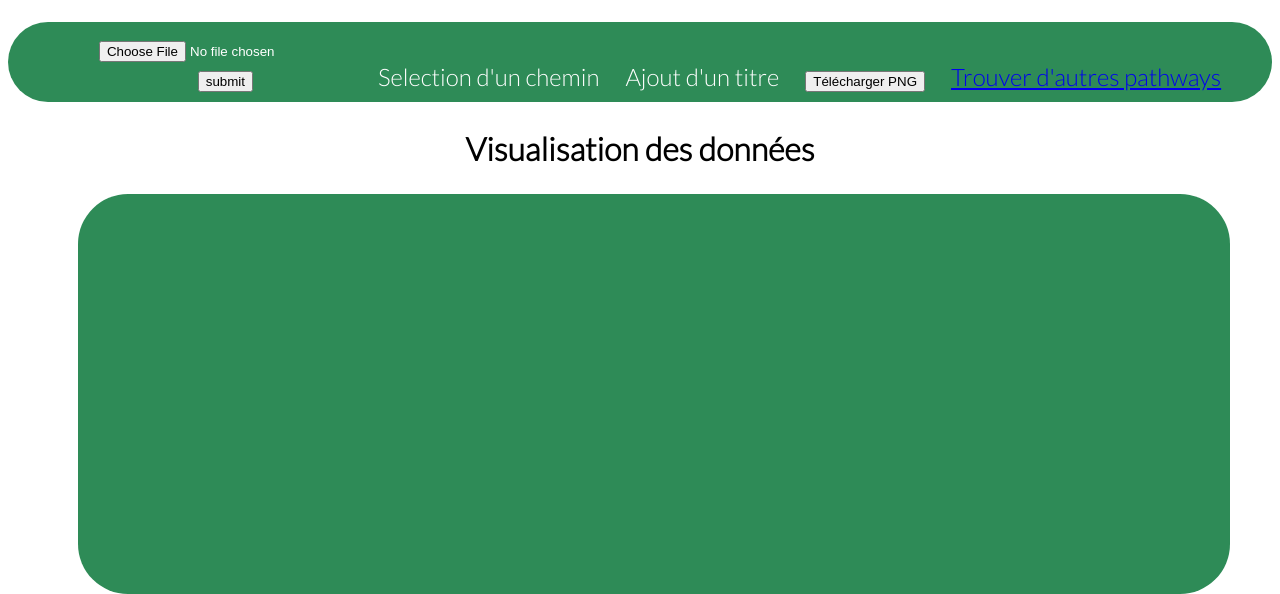
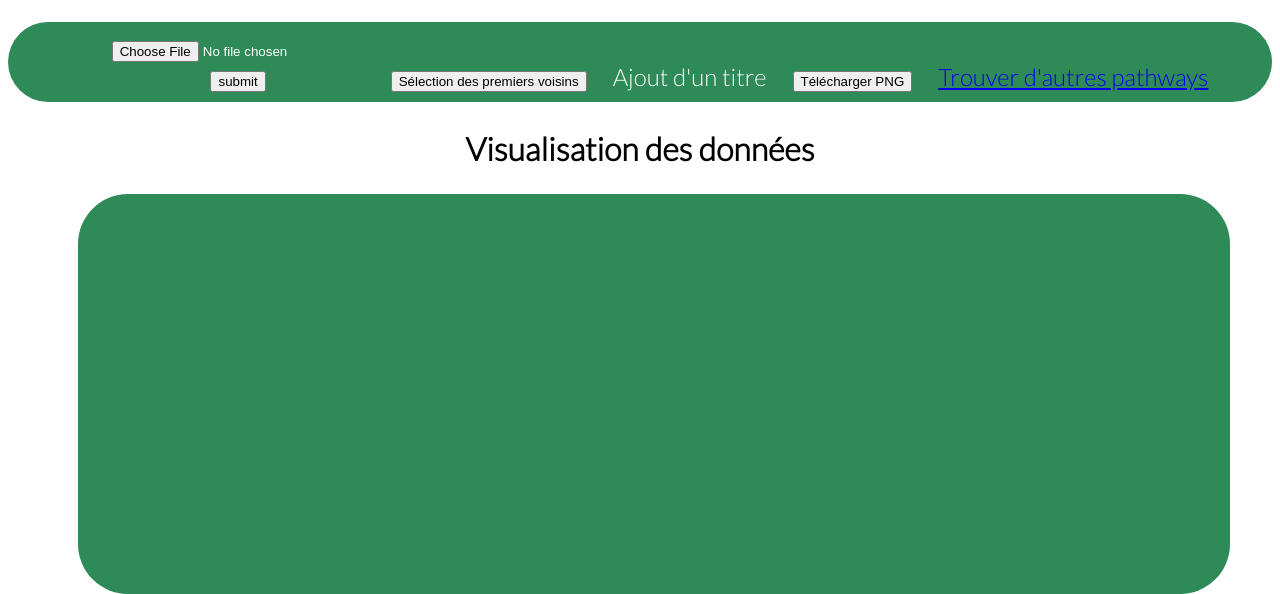
Before and after one commit to Candice8976/chlamidomonas.github.io, a plain HTML site: page index.html in a window 1280 px wide. Shown: the part 241-835 px from the top of the page. Drawn offline with Linux system fonts and the light colour scheme.

Commit message:
Update index.html

```diff
--- a/index.html
+++ b/index.html
@@ -23,7 +23,7 @@
             <input type="submit" value="submit" />
             </form>
         </li>
-        <li>Selection d'un chemin</li>
+        <li><button id="select">Sélection des premiers voisins</button></li>
         <li>Ajout d'un titre</li>
         <li><button id="btn">Télécharger PNG</button></li>
         <li><a href="https://pubchem.ncbi.nlm.nih.gov/#query=Chlamydomonas&tab=pathway">Trouver d'autres pathways</a></li>
```
